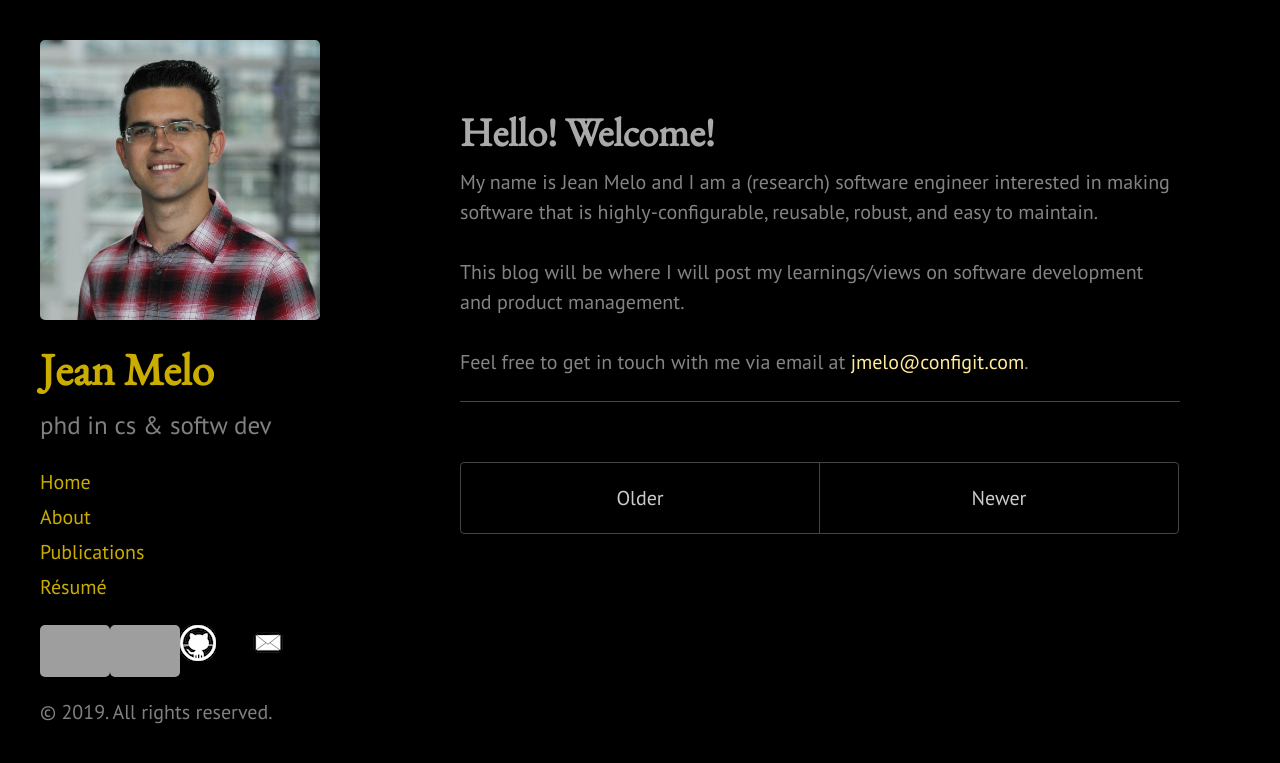
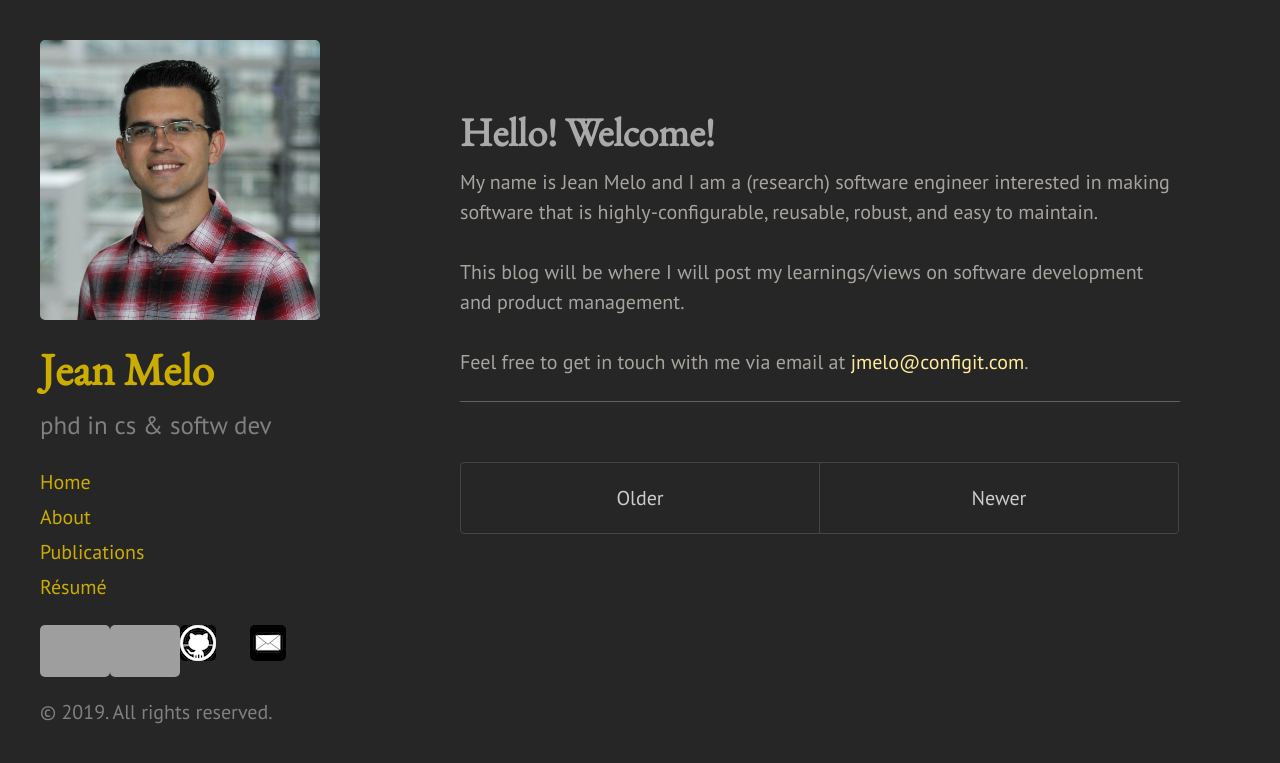
Before and after one commit to jccmelo/jccmelo.github.io, a Jekyll site: the page built from index.html, in a window 1280 px wide. Shown: the top 763 px of the page. Built offline with Jekyll 4.4.1, drawn with Linux system fonts in a browser that asks for light colours; the list of posts is cut into pages by our own code; grey boxes are pictures that could not be loaded.

Commit message:
Add HTTPS usage and minor fixes

```diff
--- a/_includes/head.html
+++ b/_includes/head.html
@@ -1,5 +1,5 @@
 <head>
-  <link href="http://gmpg.org/xfn/11" rel="profile">
+  <link href="https://gmpg.org/xfn/11" rel="profile">
   <meta http-equiv="X-UA-Compatible" content="IE=edge">
   <meta http-equiv="content-type" content="text/html; charset=utf-8">
 
@@ -18,8 +18,8 @@
   <link rel="stylesheet" href="{{ site.baseurl }}public/css/poole.css">
   <link rel="stylesheet" href="{{ site.baseurl }}public/css/syntax.css">
   <link rel="stylesheet" href="{{ site.baseurl }}public/css/blackdoc.css">
-  <link rel="stylesheet" href="http://fonts.googleapis.com/css?family=PT+Sans:400,400italic,700|Abril+Fatface">
-  <link rel="stylesheet" href="http://fonts.googleapis.com/css?family=EB+Garamond">
+  <link rel="stylesheet" href="https://fonts.googleapis.com/css?family=PT+Sans:400,400italic,700|Abril+Fatface">
+  <link rel="stylesheet" href="https://fonts.googleapis.com/css?family=EB+Garamond">
   <!-- Icons -->
   <link rel="apple-touch-icon-precomposed" sizes="144x144" href="{{ site.baseurl }}public/apple-touch-icon-144-precomposed.png">
   <link rel="shortcut icon" href="{{ site.baseurl }}public/icon.ico">
--- a/public/css/blackdoc.css
+++ b/public/css/blackdoc.css
@@ -34,8 +34,8 @@
 }
 
 body {
-  color: #848482;
-  background-color: #000000;
+  color: #A7A49F; /*#848482;*/
+  background-color: #262626; /*#000000;*/
 }
 
 h1, h2, h3, h4, h5, h6 {
@@ -176,8 +176,10 @@
 .sidebar {
   text-align: center;
   padding: 2rem 1rem;
-  color: rgba(255,255,255,.5);
-  background-color: #000;
+  color: rgba(217, 217, 217, 0.5);
+  background-color: rgb(38, 38, 38);
+  /*color: rgba(255,255,255,.5);
+  background-color: #000;*/
   overflow: auto;
 }
 @media (min-width: 48em) {
```
